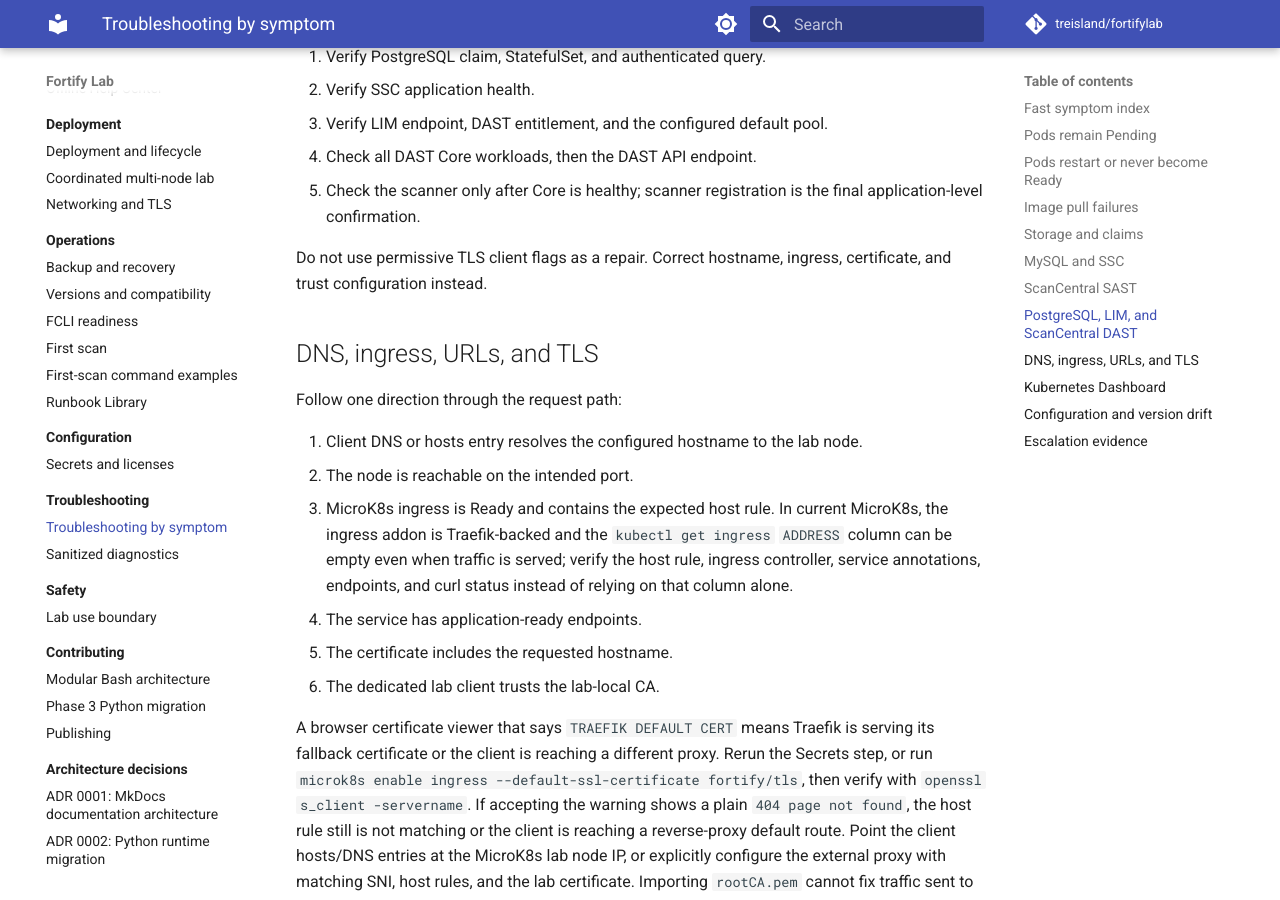
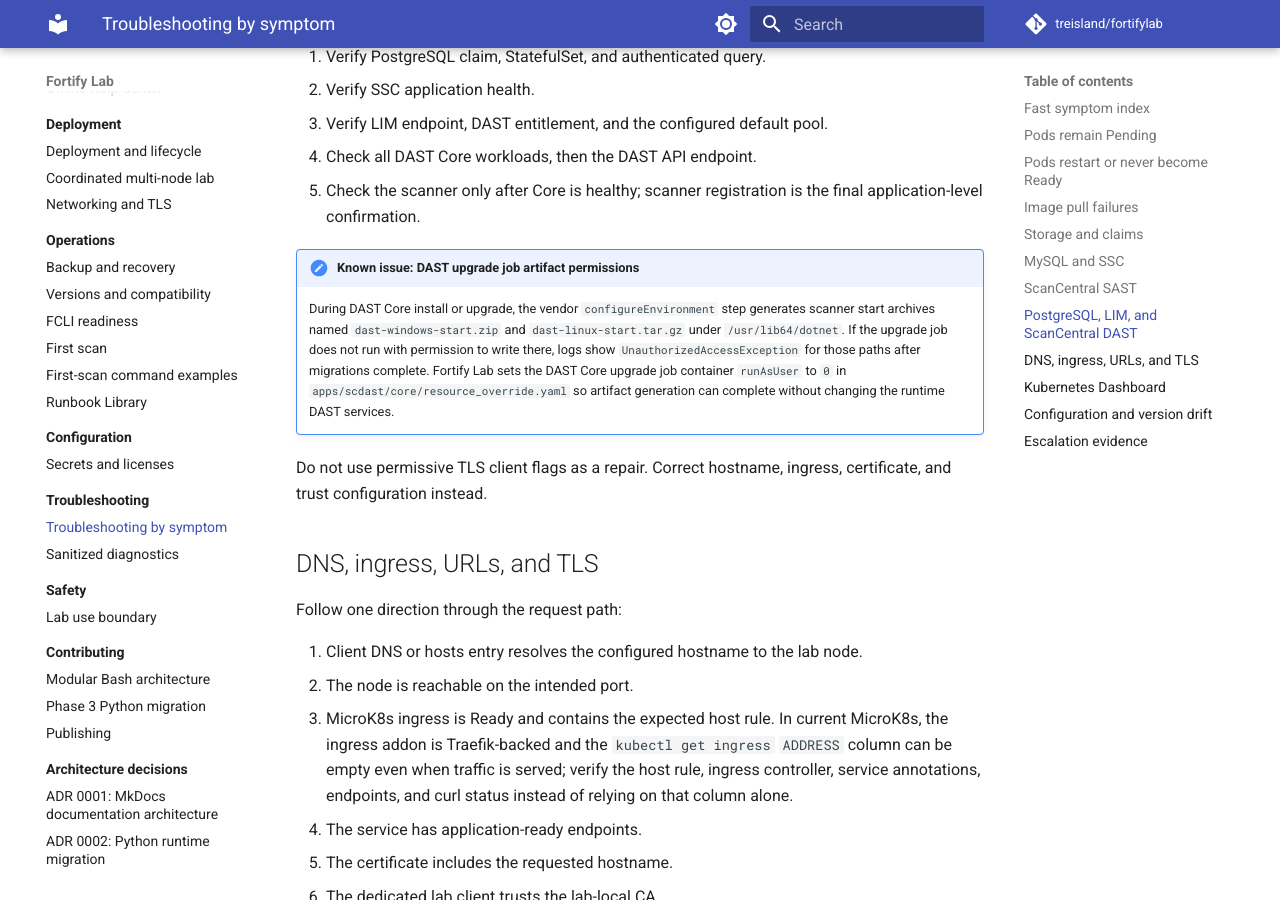
Before and after one commit to treisland/fortifylab, an MkDocs documentation site: the page built from docs/operations/troubleshooting.md, in a window 1280 px wide and 900 px high, scrolled down 3596 px. Built offline with MkDocs 1.6.1 and Material for MkDocs 9.7.7, drawn with Linux system fonts in a browser that asks for light colours; comment, search, counter and statistics services are not loaded.

Commit message:
Fix DAST upgrade job artifact permissions

```diff
--- a/docs/operations/troubleshooting.md
+++ b/docs/operations/troubleshooting.md
@@ -137,6 +137,16 @@
 5. Check the scanner only after Core is healthy; scanner registration is the
    final application-level confirmation.
 
+!!! note "Known issue: DAST upgrade job artifact permissions"
+    During DAST Core install or upgrade, the vendor `configureEnvironment` step
+    generates scanner start archives named `dast-windows-start.zip` and
+    `dast-linux-start.tar.gz` under `/usr/lib64/dotnet`. If the upgrade job
+    does not run with permission to write there, logs show
+    `UnauthorizedAccessException` for those paths after migrations complete.
+    Fortify Lab sets the DAST Core upgrade job container `runAsUser` to `0` in
+    `apps/scdast/core/resource_override.yaml` so artifact generation can
+    complete without changing the runtime DAST services.
+
 Do not use permissive TLS client flags as a repair. Correct hostname, ingress,
 certificate, and trust configuration instead.
 
```
Also changed, not shown: 3 other files.
